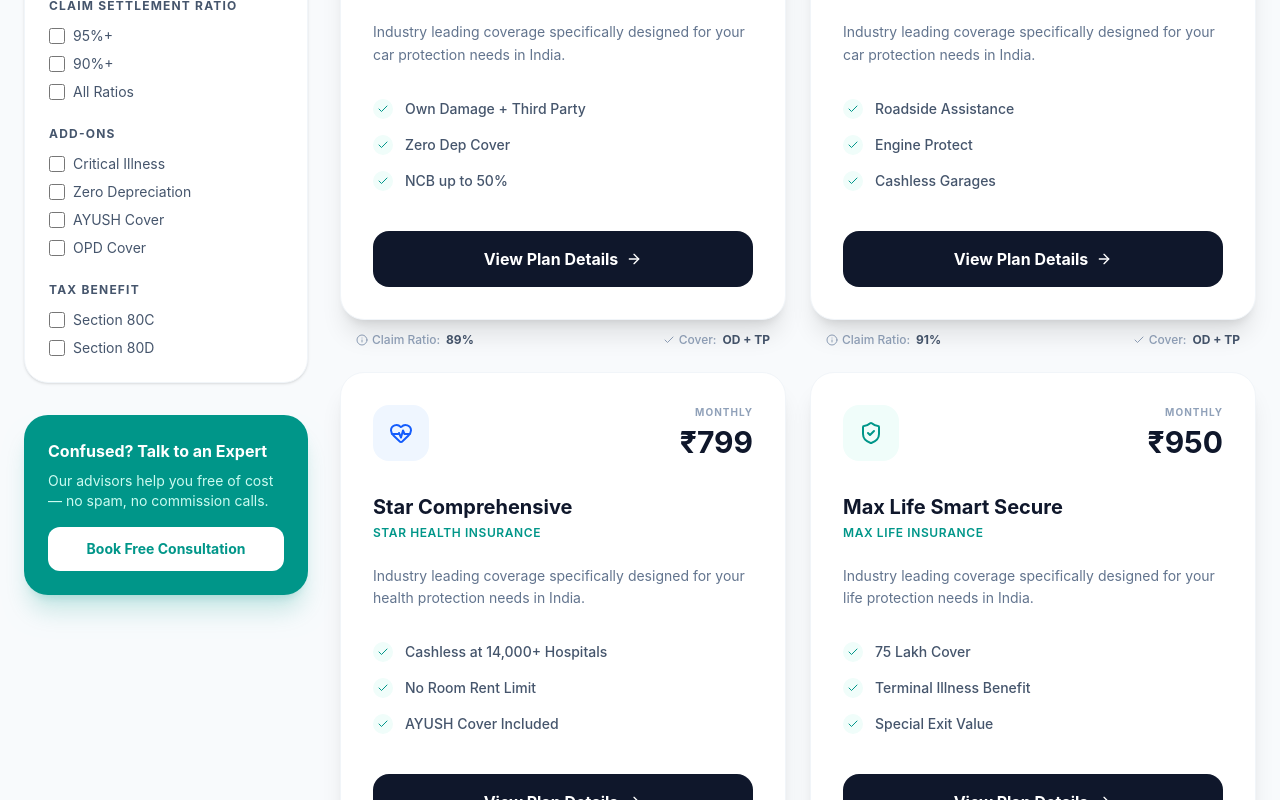
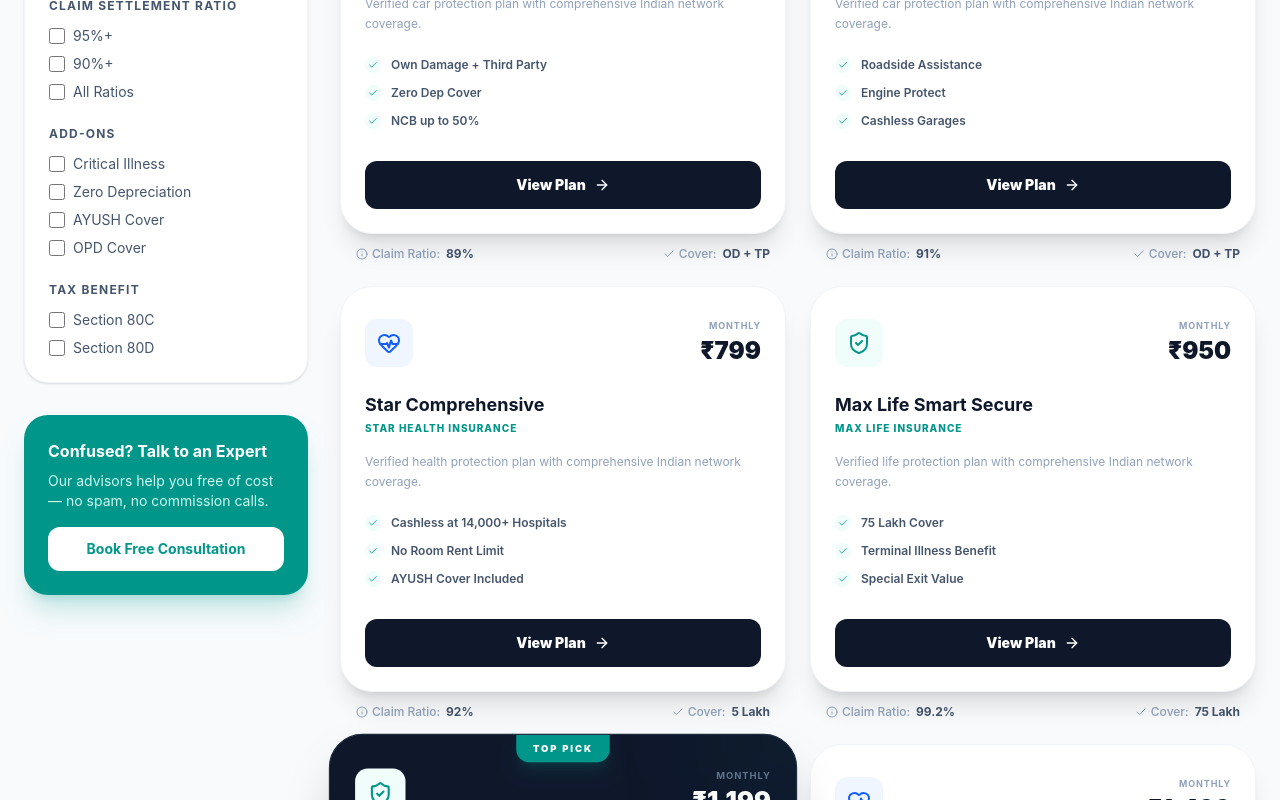
Before and after one commit to Gulhane-Shivani/SafeGuard_Advisor, a React (Vite) app: page /compare in a window 1280 px wide. Shown: the part 420-1220 px from the top of the page. Built offline with nearby package versions, Linux system fonts and the light colour scheme.

Commit message:
initialize core application structure, routing, insurance plan cards, and authentication page

```diff
--- a/src/App.tsx
+++ b/src/App.tsx
@@ -8,11 +8,15 @@
 import { Auth } from './pages/Auth';
 import './styles/globals.css';
 
+import { AppProvider } from './store';
+
 function App() {
   return (
-    <Router>
-      <div className="min-h-screen bg-slate-50 flex flex-col">
-        <Navbar />
+    <AppProvider>
+      <Router>
+        <div className="min-h-screen bg-slate-50 flex flex-col">
+          <Navbar />
+
 
         <main className="flex-grow">
           <Routes>
@@ -44,8 +48,10 @@
         </footer>
       </div>
     </Router>
+    </AppProvider>
   );
 }
+
 
 import { Shield } from 'lucide-react';
 
--- a/src/components/insurance/PlanCard.tsx
+++ b/src/components/insurance/PlanCard.tsx
@@ -35,66 +35,67 @@
 
   return (
     <div className={cn(
-      "relative group p-8 rounded-3xl transition-all duration-500 border overflow-hidden",
+      "relative group p-6 rounded-[2rem] transition-all duration-500 border overflow-hidden",
       recommended
         ? "bg-slate-900 border-slate-800 shadow-2xl scale-105 z-10 text-white"
         : "bg-white border-slate-100 shadow-xl hover:shadow-2xl hover:-translate-y-1"
     )}>
       {recommended && (
         <>
-          <div className="absolute top-0 right-0 w-32 h-32 bg-teal-600/20 rounded-full blur-3xl -mr-16 -mt-16" />
-          <div className="absolute -top-4 left-1/2 -translate-x-1/2 bg-teal-600 text-white text-[10px] font-bold px-4 py-1.5 rounded-full uppercase tracking-[0.2em] shadow-lg shadow-teal-600/30">
-            Top Recommendation
+          <div className="absolute top-0 right-0 w-32 h-32 bg-teal-600/10 rounded-full blur-3xl -mr-16 -mt-16" />
+          <div className="absolute top-0 left-1/2 -translate-x-1/2 bg-teal-600 text-white text-[9px] font-black px-4 py-1.5 rounded-b-xl uppercase tracking-[0.2em] shadow-lg shadow-teal-600/20">
+            Top Pick
           </div>
         </>
       )}
 
-      <div className="flex items-start justify-between mb-8">
-        <div className={cn("p-4 rounded-2xl transition-transform group-hover:scale-110 duration-500", getThemeColor())}>
+      <div className="flex items-start justify-between mb-6 pt-2">
+        <div className={cn("p-3 rounded-xl transition-transform group-hover:scale-110 duration-500", getThemeColor())}>
           {getIcon()}
         </div>
         <div className="text-right">
-          <p className={cn("text-[10px] font-bold uppercase tracking-widest mb-1", recommended ? "text-slate-400" : "text-slate-400")}>Monthly</p>
-          <p className={cn("text-3xl font-bold", recommended ? "text-white" : "text-slate-900")}>
+          <p className={cn("text-[9px] font-bold uppercase tracking-widest mb-0.5", recommended ? "text-slate-500" : "text-slate-400")}>Monthly</p>
+          <p className={cn("text-2xl font-black", recommended ? "text-white" : "text-slate-900")}>
             &#8377;{price}
           </p>
         </div>
       </div>
 
-      <div className="mb-6">
-        <h3 className={cn("text-xl font-bold mb-1", recommended ? "text-white" : "text-slate-900")}>{title}</h3>
-        <p className={cn("text-xs font-semibold uppercase tracking-wider", recommended ? "text-teal-400" : "text-teal-600")}>
+      <div className="mb-4">
+        <h3 className={cn("text-lg font-bold mb-0.5", recommended ? "text-white" : "text-slate-900")}>{title}</h3>
+        <p className={cn("text-[10px] font-extrabold uppercase tracking-widest", recommended ? "text-teal-400" : "text-teal-600")}>
           {provider}
         </p>
       </div>
 
-      <p className={cn("text-sm leading-relaxed mb-8", recommended ? "text-slate-400" : "text-slate-500")}>
-        Industry leading coverage specifically designed for your {type} protection needs in India.
+      <p className={cn("text-xs leading-relaxed mb-6", recommended ? "text-slate-400" : "text-slate-400")}>
+        Verified {type} protection plan with comprehensive Indian network coverage.
       </p>
 
-      <div className="space-y-4 mb-10">
+      <div className="space-y-3 mb-8">
         {features.map((feature, idx) => (
-          <div key={idx} className="flex items-center gap-3">
+          <div key={idx} className="flex items-center gap-2.5">
             <div className={cn(
-              "flex-shrink-0 w-5 h-5 rounded-full flex items-center justify-center transition-colors",
+              "flex-shrink-0 w-4 h-4 rounded-full flex items-center justify-center transition-colors",
               recommended ? "bg-teal-500/20 text-teal-400" : "bg-teal-50 text-teal-600"
             )}>
-              <Check className="w-3 h-3" />
+              <Check className="w-2.5 h-2.5" />
             </div>
-            <span className={cn("text-sm font-medium", recommended ? "text-slate-300" : "text-slate-600")}>{feature}</span>
+            <span className={cn("text-xs font-semibold", recommended ? "text-slate-300" : "text-slate-600")}>{feature}</span>
           </div>
         ))}
       </div>
 
       <button className={cn(
-        "w-full py-4 rounded-2xl font-bold flex items-center justify-center gap-2 transition-all group-hover:gap-3",
+        "w-full py-3.5 rounded-xl text-sm font-black flex items-center justify-center gap-2 transition-all group-hover:gap-3",
         recommended
-          ? "bg-teal-600 text-white shadow-lg shadow-teal-600/25 hover:bg-teal-500 hover:shadow-teal-500/40"
+          ? "bg-teal-600 text-white shadow-lg shadow-teal-600/25 hover:bg-teal-500"
           : "bg-slate-900 text-white hover:bg-slate-800"
       )}>
-        View Plan Details <ArrowRight className="w-4 h-4" />
+        View Plan <ArrowRight className="w-4 h-4" />
       </button>
     </div>
+
   );
 };
 
--- a/src/pages/Auth.tsx
+++ b/src/pages/Auth.tsx
@@ -139,15 +139,7 @@
               <div className="flex-grow h-px bg-white/10" />
             </div>
 
-            <button className="w-full py-4 bg-white/5 border border-white/10 text-white rounded-2xl font-bold hover:bg-white/10 transition-all flex items-center justify-center gap-3">
-              <svg className="w-5 h-5" viewBox="0 0 24 24">
-                <path fill="#4285F4" d="M22.56 12.25c0-.78-.07-1.53-.2-2.25H12v4.26h5.92c-.26 1.37-1.04 2.53-2.21 3.31v2.77h3.57c2.08-1.92 3.28-4.74 3.28-8.09z"/>
-                <path fill="#34A853" d="M12 23c2.97 0 5.46-.98 7.28-2.66l-3.57-2.77c-.98.66-2.23 1.06-3.71 1.06-2.86 0-5.29-1.93-6.16-4.53H2.18v2.84C3.99 20.53 7.7 23 12 23z"/>
-                <path fill="#FBBC05" d="M5.84 14.09c-.22-.66-.35-1.36-.35-2.09s.13-1.43.35-2.09V7.07H2.18C1.43 8.55 1 10.22 1 12s.43 3.45 1.18 4.93l2.85-2.22.81-.62z"/>
-                <path fill="#EA4335" d="M12 5.38c1.62 0 3.06.56 4.21 1.64l3.15-3.15C17.45 2.09 14.97 1 12 1 7.7 1 3.99 3.47 2.18 7.07l3.66 2.84c.87-2.6 3.3-4.53 6.16-4.53z"/>
-              </svg>
-              Continue with Google
-            </button>
+
           </div>
 
           <p className="text-center text-xs text-slate-500 mt-8">
--- a/src/pages/Home.tsx
+++ b/src/pages/Home.tsx
@@ -1,11 +1,12 @@
 import React from 'react';
 import {
   Sparkles, ArrowRight, Zap, Target, LayoutDashboard,
-  Shield, Star, Users, Briefcase, HeartPulse, Car, TrendingUp, CheckCircle
+  Shield, Star, Users, Briefcase, HeartPulse, Car, TrendingUp, CheckCircle, Plus, Minus
 } from 'lucide-react';
 import PlanCard from '../components/insurance/PlanCard';
 import { Link } from 'react-router-dom';
 import { cn } from '../utils/helpers';
+
 
 
 const MOCK_REVIEWS = [
@@ -53,7 +54,31 @@
   }
 ];
 
+const MOCK_FAQS = [
+  {
+    q: "How does the AI Advisor make recommendations?",
+    a: "Our AI analysis tool evaluates your age, income, family profile, and risk appetite against 1,000+ data points from IRDAI-approved insurers to isolate the most cost-effective plans with the best claim ratios."
+  },
+  {
+    q: "Do you charge any commission or fees?",
+    a: "No. SafeGuard is a zero-commission platform. Our advice is 100% free, and we do not charge any additional fees over the premium set by the insurance company."
+  },
+  {
+    q: "How do I claim tax benefits under Section 80D?",
+    a: "After purchasing a health insurance policy, you will receive a tax certificate in your dashboard. You can use this to claim deductions up to ₹25,000 (standard) or ₹50,000 (senior citizens) on your annual income tax."
+  },
+  {
+    q: "Can I manage policies from different insurers in one place?",
+    a: "Yes! The SafeGuard Dashboard allows you to track and manage policies from LIC, HDFC, Star Health, Bajaj Allianz, and many more, all under one unified profile."
+  },
+  {
+    q: "What happens if my claim is rejected?",
+    a: "We provide dedicated claims assistance. If your claim is valid but rejected by an insurer, our experts will help you with the appeal process and interface with the insurer to resolve the issue."
+  }
+];
+
 export const Home: React.FC = () => {
+
   return (
     <div className="pt-20">
 
@@ -275,6 +300,33 @@
             </button>
           </div>
 
+          {/* FAQ Section */}
+          <div className="mt-32 max-w-4xl mx-auto">
+            <div className="text-center mb-16">
+              <h2 className="text-4xl font-bold text-slate-900 mb-4">Frequently Asked Questions</h2>
+              <p className="text-slate-500 text-lg">Everything you need to know about SafeGuard policies and advice.</p>
+            </div>
+
+            <div className="space-y-4">
+              {MOCK_FAQS.map((faq, i) => (
+                <div key={i} className="group bg-slate-50 border border-slate-100 rounded-3xl overflow-hidden hover:bg-white hover:shadow-xl transition-all">
+                  <div className="p-6 md:p-8 flex items-center justify-between cursor-pointer">
+                    <h3 className="text-lg font-bold text-slate-900">{faq.q}</h3>
+                    <div className="w-10 h-10 bg-white rounded-full flex items-center justify-center text-teal-600 shadow-sm transition-transform group-hover:rotate-90">
+                      <Plus className="w-5 h-5" />
+                    </div>
+                  </div>
+                  <div className="px-6 md:px-8 pb-8">
+                    <p className="text-slate-500 leading-relaxed text-sm">
+                      {faq.a}
+                    </p>
+                  </div>
+                </div>
+              ))}
+            </div>
+          </div>
+
+
 
           {/* Quick Selling Points */}
           <div className="mt-24 grid grid-cols-2 md:grid-cols-4 gap-6 max-w-4xl mx-auto text-center">
```
Also changed, not shown: src/store/index.tsx (renamed from src/store/index.ts).
